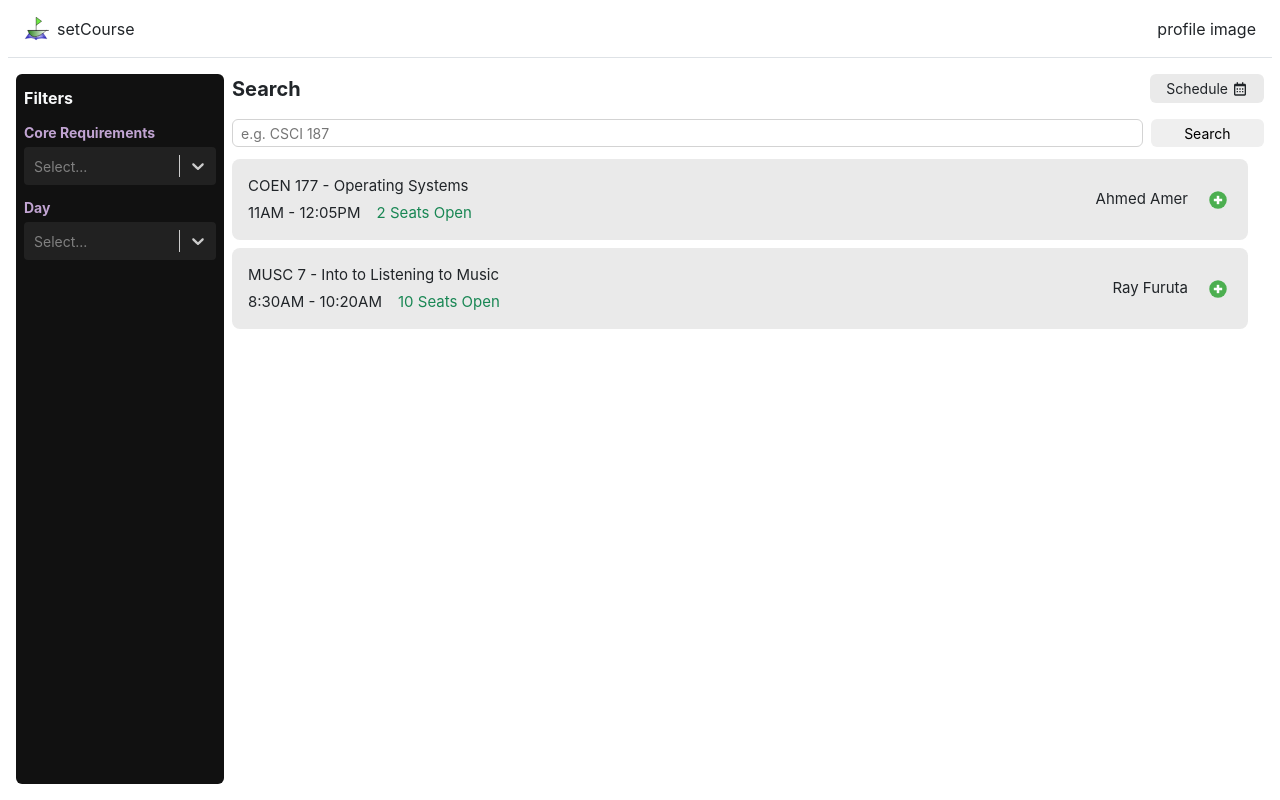
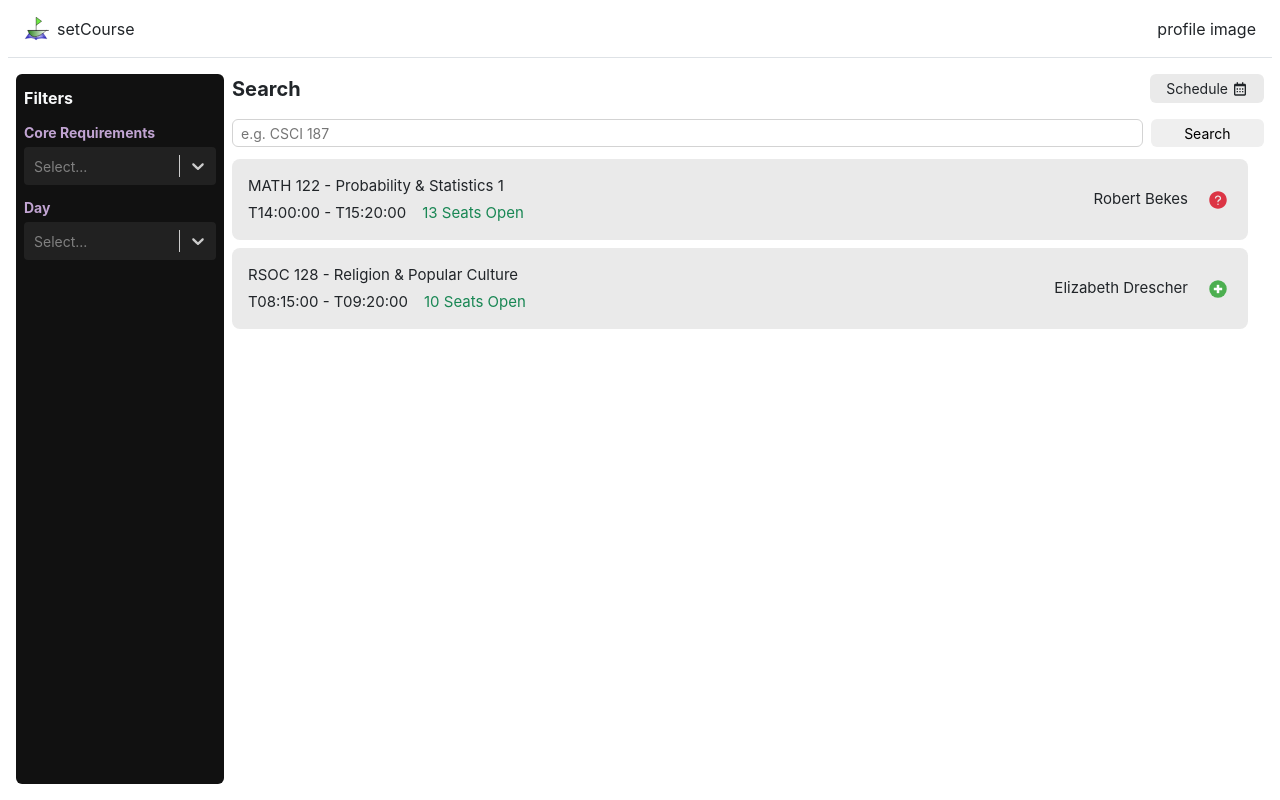
Before and after one commit to alexvishnevskiy/setcourse, a React (Create React App) app in the folder frontend/: page /search in a window 1280 px wide. Both pictures are taken after typing "Sample" into the empty fields and a click on the button "Search". Built offline with nearby package versions, Linux system fonts and the light colour scheme; no server answers.

Commit message:
more updates

```diff
--- a/frontend/src/App.js
+++ b/frontend/src/App.js
@@ -16,7 +16,7 @@ function App() {
       <BrowserRouter>
         <Routes>
           <Route index element={<Home courses={courses} setCourses={setCourses}/>} />
-          <Route path='/search' element={<Search />} />
+          <Route path='/search' element={<Search courses={courses} setCourses={setCourses}/>} />
           <Route path='/login' element={<Login />} />
         </Routes>
       </BrowserRouter>
--- /dev/null
+++ b/frontend/src/components/CourseConflictModal.js
@@ -0,0 +1,24 @@
+import DeleteCourseModalCSS from './DeleteCourseModal.module.css';
+
+function CourseConflictModal({ conflictingCourses, onCancel, onReplace} ) {
+    const labelStyle = {
+        color: '#9e9d9d'
+    }
+
+    const parentClass = conflictingCourses.parent;
+
+    return (
+        <>
+            <div className={`${DeleteCourseModalCSS.backdrop} h-100 w-100 position-absolute bg-dark`}></div>
+            <div className={`${DeleteCourseModalCSS.wrapper} m-0 p-3 position-absolute top-50 start-50 translate-middle rounded-3 bg-dark d-flex flex-column justify-content-between`}>
+                <p className="m-0 p-0 text-white"><span className="m-0 p-0 text-info fst-italic">{parentClass.title}</span> conflicts with <span className="m-0 p-0 text-info fst-italic">{conflictingCourses.conflicts.join(', ')}</span> already in your schedule. Would you like to replace the conflicting classes?</p>
+                <div className="m-0 p-0 d-flex gap-2">
+                    <button className={`${DeleteCourseModalCSS.modalButton} rounded border-0`} onClick={() => {onCancel()}}>Cancel</button>
+                    <button className={`${DeleteCourseModalCSS.modalButton} rounded border-0 bg-danger text-white`} onClick={() => {onReplace(parentClass.id)}}>Yes, replace</button>
+                </div>
+            </div>
+        </>
+    );
+  }
+
+export default CourseConflictModal;
--- a/frontend/src/components/CourseInfoModal.js
+++ b/frontend/src/components/CourseInfoModal.js
@@ -1,7 +1,6 @@
 import DeleteCourseModalCSS from './DeleteCourseModal.module.css';
 
 function CourseInfoModal({ courseInfo, btnInfo} ) {
-    console.log(courseInfo);
     const labelStyle = {
         color: '#9e9d9d'
     }
@@ -32,7 +31,7 @@ function CourseInfoModal({ courseInfo, btnInfo} ) {
                     </div>
                     <div className='row m-0 mb-3 p-0'>
                         <p className="col-3 m-0 p-0" style={labelStyle}>Time</p>
-                        <p className="col m-0 p-0">{ courseInfo.time}</p>
+                        <p className="col m-0 p-0">{ courseInfo.start} - {courseInfo.end}</p>
                     </div>
                     <div className='row m-0 mb-3 p-0'>
                         <p className="col-3 m-0 p-0" style={labelStyle}>Location</p>
--- a/frontend/src/components/CourseList.js
+++ b/frontend/src/components/CourseList.js
@@ -1,22 +1,41 @@
 import { FcPlus } from 'react-icons/fc';
+import { AiFillQuestionCircle } from 'react-icons/ai';
 
-function CourseList({ result, handleShowCourseInfo }) {
+const checkIfTimingOverlap = (startTime, endTime, courses) => {
+      for(let i = 0; i < courses.events.length; i++){
+        const startInterval = new Date(courses.events[i].start).getTime();
+        const endInterval = new Date(courses.events[i].end).getTime();
+        const targetStart = startTime.getTime();
+        const targetEnd = endTime.getTime();
+        if(startInterval <= targetEnd && targetEnd <= endInterval || targetStart <= endInterval && endInterval <= targetEnd){
+          return <AiFillQuestionCircle size={20} style={{color: '#dc3545'}}/>
+        }
+      }
+      return <FcPlus size={20} />;
+}
+
+function CourseList({ courses, result, handleShowCourseInfo, onAddCourse }) {
+  console.log('courses', courses)
     return (
-      <div className="m-0 py-3 px-3 rounded-3 d-flex justify-content-between align-items-center" style={{
+      <div className="m-0 py-3 px-3 rounded-3 d-flex justify-content-between align-items-center" onClick={() => {handleShowCourseInfo(result.id)}} style={{
         fontSize: '15px',
         background: 'rgb(234,234,234)'
       }}>
         <div className="d-flex flex-column gap-1">
             <p className="m-0 p-0">{result.title} - {result.name}</p>
             <div className="d-flex align-items-center gap-3">
-                <p className="m-0 p-0">{result.time}</p>
+                <p className="m-0 p-0">{result.start} - {result.end}</p>
                 <p className="m-0 p-0 text-success">{result.seats} Seats Open</p>
             </div>
         </div>
         <div className="d-flex align-items-center gap-3">
             <p className="m-0 p-0">{result.professor}</p>
-            <div className="m-0 p-1 rounded-1 d-flex justify-content-center align-items-center" style={{cursor: 'pointer'}} onClick={() => {handleShowCourseInfo(result.id)}}>
-              <FcPlus size={20} />
+            <div className="m-0 p-1 rounded-1 d-flex justify-content-center align-items-center" style={{cursor: 'pointer'}} onClick={(e) => {
+              e.preventDefault();
+              e.stopPropagation();
+              onAddCourse(result.id)
+            }}>
+              {checkIfTimingOverlap(new Date("2023-11-02" + result.start), new Date("2023-11-02" + result.end), courses)}
             </div>
         </div>
       </div>
--- a/frontend/src/components/DeleteCourseModal.module.css
+++ b/frontend/src/components/DeleteCourseModal.module.css
@@ -4,7 +4,7 @@
 }
 
 .wrapper {
-    height: 110px;
+    height: 140px;
     z-index: 100 !important;
 }
 
--- a/frontend/src/index.js
+++ b/frontend/src/index.js
@@ -6,9 +6,9 @@ import reportWebVitals from './reportWebVitals';
 
 const root = ReactDOM.createRoot(document.getElementById('root'));
 root.render(
-  <React.StrictMode>
+  // <React.StrictMode>
     <App />
-  </React.StrictMode>
+  // </React.StrictMode>
 );
 
 // If you want to start measuring performance in your app, pass a function
--- a/frontend/src/pages/Home.js
+++ b/frontend/src/pages/Home.js
@@ -69,13 +69,13 @@ function Home({ courses, setCourses }) {
         viewType: "Resources",
         startDate: "2023-11-02",
         columns: [
-            {name: "mon", id: "MON"},
-            {name: "tue", id: "TUE"},
-            {name: "wed", id: "WED"},
-            {name: "thu", id: "THU"},
-            {name: "fri", id: "FRI"},
-            {name: "sat", id: "SAT"},
-            {name: "sun", id: "SUN"},
+            {name: "mon", id: "M"},
+            {name: "tue", id: "T"},
+            {name: "wed", id: "W"},
+            {name: "thu", id: "TH"},
+            {name: "fri", id: "F"},
+            {name: "sat", id: "SA"},
+            {name: "sun", id: "SU"},
         ],
         timeRangeSelectedHandling: "Disabled",
         eventMoveHandling: "Disabled",
@@ -104,7 +104,7 @@ function Home({ courses, setCourses }) {
             setCourses({
                 events: [
                     {
-                        "resource": "MON",
+                        "resource": "M/W/F",
                         "start": "2023-11-02T14:15:00",
                         "end": "2023-11-02T15:20:00",
                         "text": "COEN 177\n2:15-3:20",
@@ -112,31 +112,7 @@ function Home({ courses, setCourses }) {
                         "id": 1,
                     },
                     {
-                        "resource": "TUE",
-                        "start": "2023-11-02T16:15:00",
-                        "end": "2023-11-02T17:23:00",
-                        "text": "MUSC 7\n4:15-5:23",
-                        "title": "MUSC 7",
-                        "id": 2,
-                    },
-                    {
-                        "resource": "WED",
-                        "start": "2023-11-02T14:15:00",
-                        "end": "2023-11-02T15:20:00",
-                        "text": "COEN 177\n2:15-3:20",
-                        "title": "COEN 177",
-                        "id": 1,
-                    },
-                    {
-                        "resource": "FRI",
-                        "start": "2023-11-02T14:15:00",
-                        "end": "2023-11-02T15:20:00",
-                        "text": "COEN 177\n2:15-3:20",
-                        "title": "COEN 177",
-                        "id": 1,
-                    },
-                    {
-                        "resource": "THU",
+                        "resource": "T/TH",
                         "start": "2023-11-02T16:15:00",
                         "end": "2023-11-02T17:23:00",
                         "text": "MUSC 7\n4:15-5:23",
@@ -147,6 +123,22 @@ function Home({ courses, setCourses }) {
             });
         }, 1000);
     }, []);
+
+    const convertCoursesToCalendarFormat = (coursesList) => {
+        if(coursesList.length <= 0) return coursesList;
+        const classesFormatted = {
+            events: []
+        }
+        for(let i = 0; i < coursesList.length; i++){
+            const daysOffered = coursesList[i].resource.split('/');
+            for(let day of daysOffered){
+                let newClass = { ...coursesList[i] };
+                newClass.resource = day;
+                classesFormatted.events.push(newClass);
+            }
+        }
+        return classesFormatted;
+    }
 
     return (
       <div className="vh-100 d-flex flex-column position-relative">
@@ -170,7 +162,7 @@ function Home({ courses, setCourses }) {
                     </Link>
                 </div>
                 <div className="calendar m-0 p-0" style={{flex: 1}}>
-                    <Calendar config={config} courses={courses}/>
+                    <Calendar config={config} courses={convertCoursesToCalendarFormat(structuredClone(courses.events))}/>
                 </div>
             </div>
         </div>
--- a/frontend/src/pages/Search.js
+++ b/frontend/src/pages/Search.js
@@ -8,103 +8,159 @@ import { BiCalendar } from 'react-icons/bi';
 import React, { useState, useEffect } from 'react';
 import CourseInfoModal from '../components/CourseInfoModal';
 import { Link } from 'react-router-dom';
+import CourseConflictModal from '../components/CourseConflictModal';
 
-function Search() {
+/*
+TODO:
+- Make a course have a check mark if it is already in the schedule
+- Implement filters (save state)
+- Function to display times nicely
+*/
+
+function Search({courses, setCourses}) {
+    //Holds information about the users search query
     const [searchQuery, setSearchQuery] = useState('');
     const [searchResult, setSearchResult] = useState(undefined);
 
+    //Holds information about the class information a user clicks on
     const [openCourseInfoModal, setOpenCourseInfoModal] = useState(false);
     const [courseInfo, setCourseInfo] = useState(undefined);
 
+    //Holds information about conflicting courses
+    const [openCourseConflictModal, setOpenCourseConflictModal] = useState(false);
+    const [conflictCourses, setConflictCourses] = useState(undefined);
+
+    //Holds status of whether adding class to schedule succeeded or failed
     const [showStatus, setShowStatus] = useState(false);
     const [status, setStatus] = useState(false);
 
+    const tempDB = [{
+        'title': 'MATH 122',
+        'units': '5',
+        'name': 'Probability & Statistics 1',
+        'co-requisites': 'N/A',
+        'description': 'Sample spaces; conditional probability; independence; random variables; discrete and continuous probability distributions; expectation; moment-generating functions; weak law of large numbers; central limit theorem.',
+        'professor': 'Robert Bekes',
+        "start": "T14:00:00",
+        "end": "T15:20:00",
+        'location': "O'Conner 205",
+        'seats': 13,
+        'id': 1
+    },
+    {
+        'title': 'RSOC 128',
+        'units': '5',
+        'name': 'Religion & Popular Culture',
+        'co-requisites': 'N/A',
+        'description': 'Examines the relationships between religious practice and culture expressions understood as appealing to the non-elite masses through various media (print, television, movies, music, etc.), personages (religious celebrities, entertainment celebrities, sports stars), embodied expressions and enhancements (clothing, jewelry, tattoos, piercings, etc.) and other material forms (mugs, water bottles, statues, posters, etc.). Considers how depictions of religion in popular culture forms affects how we understand religious experiences, practitioners, and communities and how religion itself functions as an element of cultural production that contributes to popular interest.',
+        'professor': 'Elizabeth Drescher',
+        "start": "T08:15:00",
+        "end": "T09:20:00",
+        'location': "Kenna Hall 311",
+        'seats': 10,
+        'id': 2
+    }]
 
+    //Runs on page load: gets users classes in their schedule & gets all the classes in the database
     useEffect(() => {
-        //send request to get all classes for current term
-        // console.log("Request send for all classes");
-        fetch('http://127.0.0.1:8080/class/info/get/1')
-        .then(response => {
-            if (!response.ok) {
-              throw new Error('Network response was not ok');
-            }
-            return response.json();
-        })
-        .then(data => {
-            console.log(data);
-        })
-        .catch(()=> {
-            console.log("an error happened");
-        })
+        //get users courses
+        setTimeout(() => {
+            setCourses({
+                events: [
+                    {
+                        "resource": "M/W/F",
+                        "start": "2023-11-02T14:15:00",
+                        "end": "2023-11-02T15:20:00",
+                        "text": "COEN 177\n2:15-3:20",
+                        "title": "COEN 177",
+                        "id": 1,
+                    },
+                    {
+                        "resource": "T/TH",
+                        "start": "2023-11-02T16:15:00",
+                        "end": "2023-11-02T17:23:00",
+                        "text": "MUSC 7\n4:15-5:23",
+                        "title": "MUSC 7",
+                        "id": 2,
+                    },
+                ]
+            });
+        }, 1000);
+        //send request to get all classes for current term, place in search result state
+        console.log("Request sent for classes in schedule");
+        console.log("Request sent for all classes in DB");
     }, []);
 
+    //Runs when user clicks search.
     const onSearch = () => {
         //sends request to API with searchQuery, gets back result
-        console.log("Request sent for specific course");
-        const result = [
-            {
-                'title': 'COEN 177',
-                'units': '4',
-                'name': 'Operating Systems',
-                'co-requisites': 'COEN 177L - Operating Systems Lab',
-                'description': 'Introduction to computer operating systems. Operating system concepts, computer organization model, storage hierarchy, operating system organization, processes management, interprocess communication and synchronization, memory management and virtual memory, I/O subsystems, and file systems. Design, implementation, and performance issues.',
-                'professor': 'Ahmed Amer',
-                'time': '11AM - 12:05PM',
-                'location': "O'Conner 207",
-                'seats': 2,
-                'id': 1
-            },
-            {
-                'title': 'MUSC 7',
-                'units': '4',
-                'name': 'Into to Listening to Music',
-                'co-requisites': 'N/A',
-                'description': 'This course explores the relationship between music and culture as it introduces students to a wide range of musical styles throughout the world. Designed for both majors and minors, students will learn basic ethnomusicological concepts and explore musical cultures from Africa, the Americas, the Middle East, South and Southeast Asia, and Europe.',
-                'professor': 'Ray Furuta',
-                'time': '8:30AM - 10:20AM',
-                'location': "Music & Dance 119",
-                'seats': 10,
-                'id': 2
-            }
-        ];
+        console.log("Your Search Query:", searchQuery);
+        const result = tempDB;
         setSearchResult(result);
         setSearchQuery('');
     }
 
+    //Runs when a user clicks on a class listing to view info
     const handleShowCourseInfo = (course_id) => {
-        console.log("Course Info clicked for id:", course_id);
+        console.log("View Course Info for course with ID:", course_id);
         new Promise((resolve) => {
             setTimeout(() => {
-                resolve({
-                    'title': 'COEN 177',
-                    'units': '4',
-                    'name': 'Operating Systems',
-                    'co-requisites': 'COEN 177L - Operating Systems Lab',
-                    'description': 'Introduction to computer operating systems. Operating system concepts, computer organization model, storage hierarchy, operating system organization, processes management, interprocess communication and synchronization, memory management and virtual memory, I/O subsystems, and file systems. Design, implementation, and performance issues.',
-                    'professor': 'Ahmed Amer',
-                    'time': '11AM - 12:05PM',
-                    'location': "O'Conner 207",
-                    'id': 10
-                });
-            }, 1000);
+                resolve(tempDB.find((item) => item.id === course_id));
+            }, 100);
         })
         .then((data) => {
             setCourseInfo(data);
-        })
-        .then(() => {
             setOpenCourseInfoModal(prevState => !prevState);
         })
     }
 
-    const onAddCourse = (course_id) => {
-        console.log("course add clicked for course:", course_id);
-        //add course based on course_id to schedule
-        //returns success: success
-        //returns failure: unsuccessful
+    //Runs after verifying class repalcement or simply adding a course
+    const completeAddingCourse = (course_id) => {
+        //add course using API endpoint
         setStatus(true);
         setShowStatus(true);
-        setOpenCourseInfoModal(prevState => !prevState)
         setCourseInfo(undefined);
+        openCourseInfoModal && setOpenCourseInfoModal(prevState => !prevState);
+        setConflictCourses(undefined);
+        openCourseConflictModal && setOpenCourseConflictModal(prevState => !prevState);
+    }
+
+    //Checks to see if the class the user wants to add conflicts with a class already in their schedule
+    const checkIfTimingOverlap = (course_id) => {
+        //get the course
+        const fetchedClass = tempDB.find((item) => item.id === course_id);
+        //check time conflict (which classes it conflicts with)
+        let classConflicts = [];
+        for(let i = 0; i < courses.events.length; i++){
+            const startInterval = new Date(courses.events[i].start).getTime();
+            const endInterval = new Date(courses.events[i].end).getTime();
+            const targetStart = new Date("2023-11-02" + fetchedClass.start).getTime();
+            const targetEnd = new Date("2023-11-02" + fetchedClass.end).getTime();
+            if(startInterval <= targetEnd && targetEnd <= endInterval || targetStart <= endInterval && endInterval <= targetEnd){
+                classConflicts.push(courses.events[i].title);
+            }
+        }
+        //if conflict enable modal
+        if(classConflicts.length > 0){
+            setConflictCourses({
+                'parent': fetchedClass,
+                'conflicts': classConflicts,
+            });
+            if(openCourseInfoModal){
+                setCourseInfo(undefined);
+                setOpenCourseInfoModal(prevState => !prevState)
+            }
+            setOpenCourseConflictModal(true);
+        }
+        else{
+            completeAddingCourse(course_id)
+        }
+    }
+
+    //Runs when a user directly clicks to add a course
+    const onAddCourse = (course_id) => {
+        console.log("Click to add course with ID:", course_id);
+        checkIfTimingOverlap(course_id);
     }
 
     return (
@@ -114,8 +170,8 @@ function Search() {
             {openCourseInfoModal && <CourseInfoModal courseInfo={courseInfo} btnInfo={[
                 {
                     clickHandler: function(){
+                        setCourseInfo(undefined);
                         setOpenCourseInfoModal(prevState => !prevState);
-                        setCourseInfo(undefined);
                     },
                     btnText: 'Close',
                     id: 1
@@ -126,6 +182,12 @@ function Search() {
                     id: 2
                 }
             ]}/>}
+            {openCourseConflictModal && <CourseConflictModal conflictingCourses={conflictCourses} onCancel={() => {
+                setConflictCourses(undefined);
+                setOpenCourseConflictModal(prevState => !prevState);
+            }} onReplace={(course_id) => {
+                completeAddingCourse(course_id)
+            }}/>}
             {showStatus && <Notification status={status} setShowStatus={setShowStatus}/> }
             <Header />
             <div className='site-body search-wrapper m-3 p-0 gap-2 d-flex' style={{flex: 1, minHeight: 0}}>
@@ -149,8 +211,8 @@ function Search() {
                         flex: 1
                     }}>
                             {
-                                searchResult && searchResult.map((result) => {
-                                    return <CourseList result={result} key={result.id} handleShowCourseInfo={handleShowCourseInfo}/>
+                                searchResult && searchResult.length>0 && searchResult.map((result) => {
+                                    return <CourseList courses={courses} result={result} key={result.id} onAddCourse={onAddCourse} handleShowCourseInfo={handleShowCourseInfo}/>
                                 })
                             }
                     </div>
```
Also changed, not shown: 1 other file (tests, documents, lock files or other folders).
